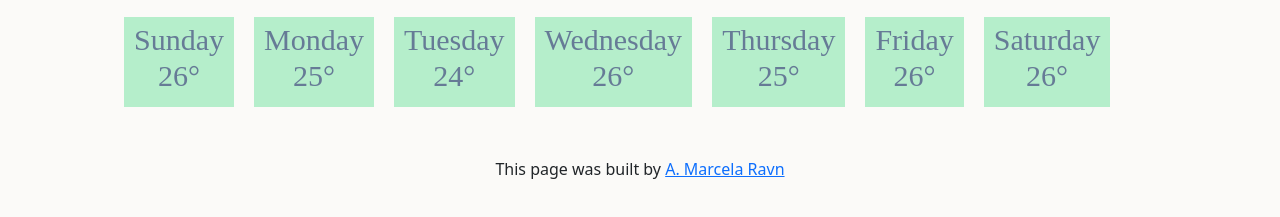
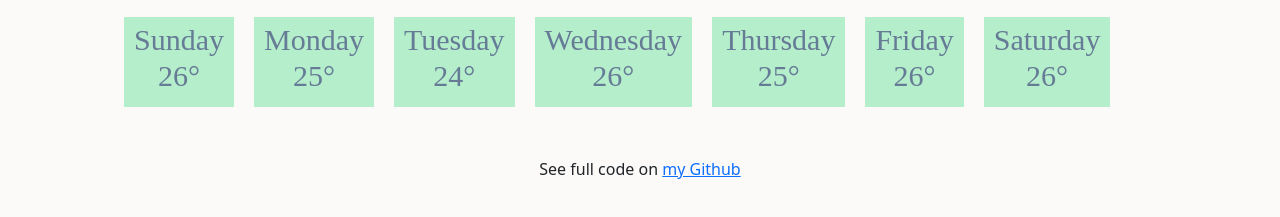
Before and after one commit to xMarcela/my-weather-app, a plain HTML site: page index.html in a window 1280 px wide. Shown: the part 735-952 px from the top of the page. Drawn offline with nearby package versions, Linux system fonts and the light colour scheme; a web font is replaced by a local one.

Commit message:
Update link to github

```diff
--- a/index.html
+++ b/index.html
@@ -72,7 +72,7 @@
             </div>
 
             <br />
-            <p>This page was built by <a href="mailto:aleksmravn@gmail.com">A. Marcela Ravn</a></p>
+            <p>See full code on <a href="https://github.com/xMarcela/my-weather-app">my Github</a></p>
         </div>
 
     </div>
```
